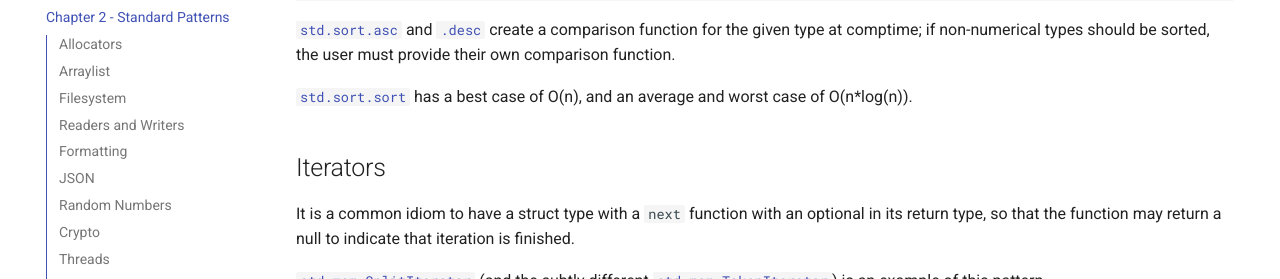
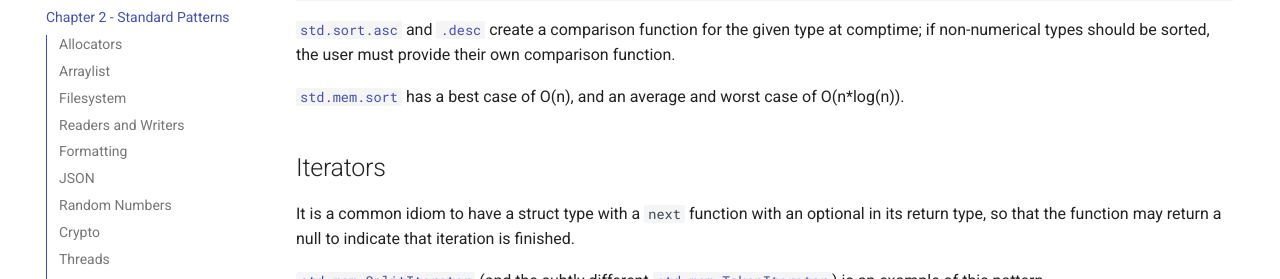
Before and after one commit to Sobeston/zig.guide, an MkDocs documentation site: the page built from docs/chapter-2.md, in a window 1280 px wide and 900 px high, scrolled down 14018 px. Shown: the part 172-451 px from the top of the window. Built offline with MkDocs 1.6.1 and Material for MkDocs 9.7.7, drawn with Linux system fonts in a browser that asks for light colours; comment, search, counter and statistics services are not loaded.

Commit message:
Update link to std:mem.sort

```diff
--- a/docs/chapter-2.md
+++ b/docs/chapter-2.md
@@ -702,7 +702,7 @@ test "sorting" {
 
 [`std.sort.asc`](https://ziglang.org/documentation/master/std/#A;std:sort.asc) and [`.desc`](https://ziglang.org/documentation/master/std/#A;std:sort.desc) create a comparison function for the given type at comptime; if non-numerical types should be sorted, the user must provide their own comparison function.
 
-[`std.sort.sort`](https://ziglang.org/documentation/master/std/#A;std:sort.sort) has a best case of O(n), and an average and worst case of O(n*log(n)).
+[`std.mem.sort`](https://ziglang.org/documentation/master/std/#A;std:mem.sort) has a best case of O(n), and an average and worst case of O(n*log(n)).
 
 ## Iterators
 
```
